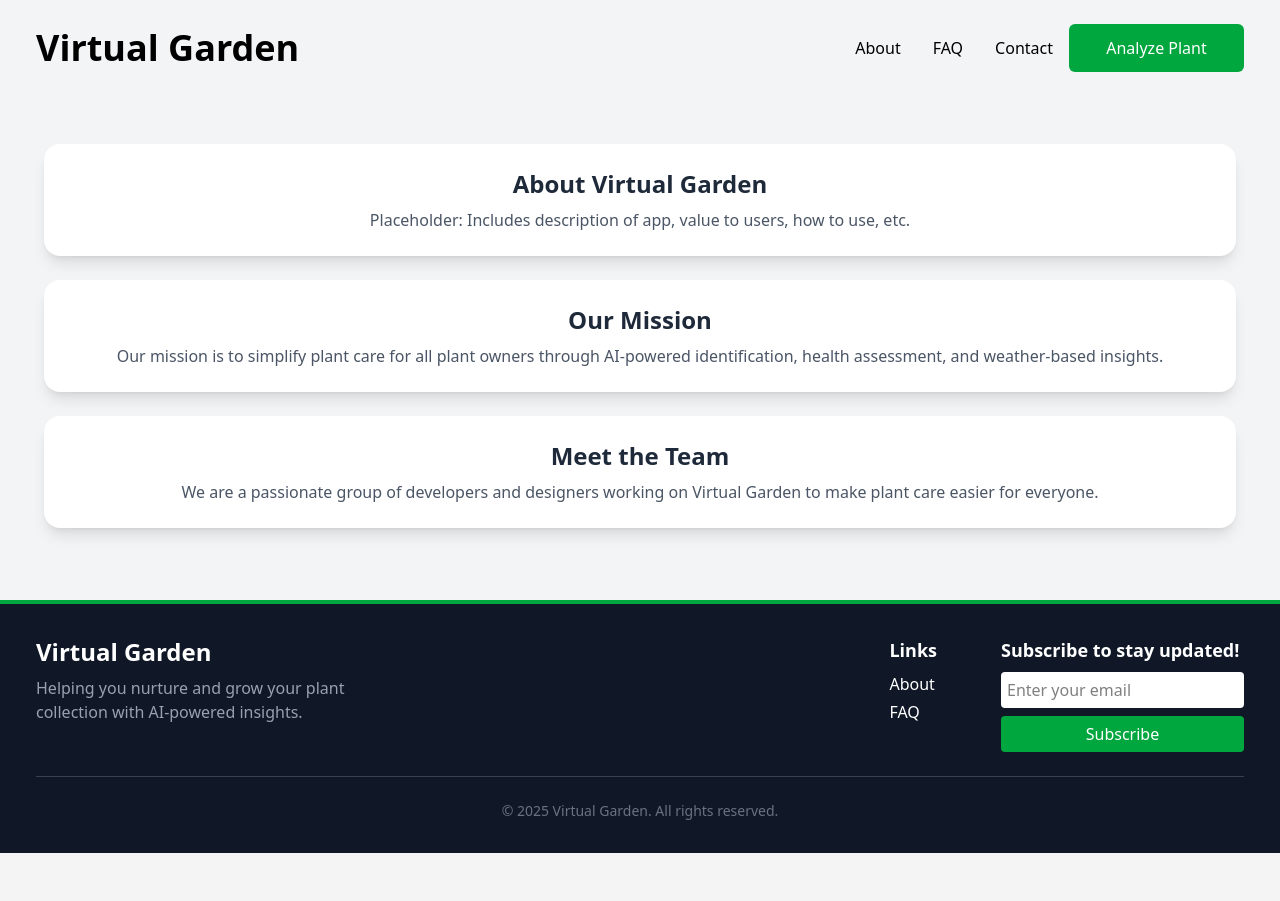
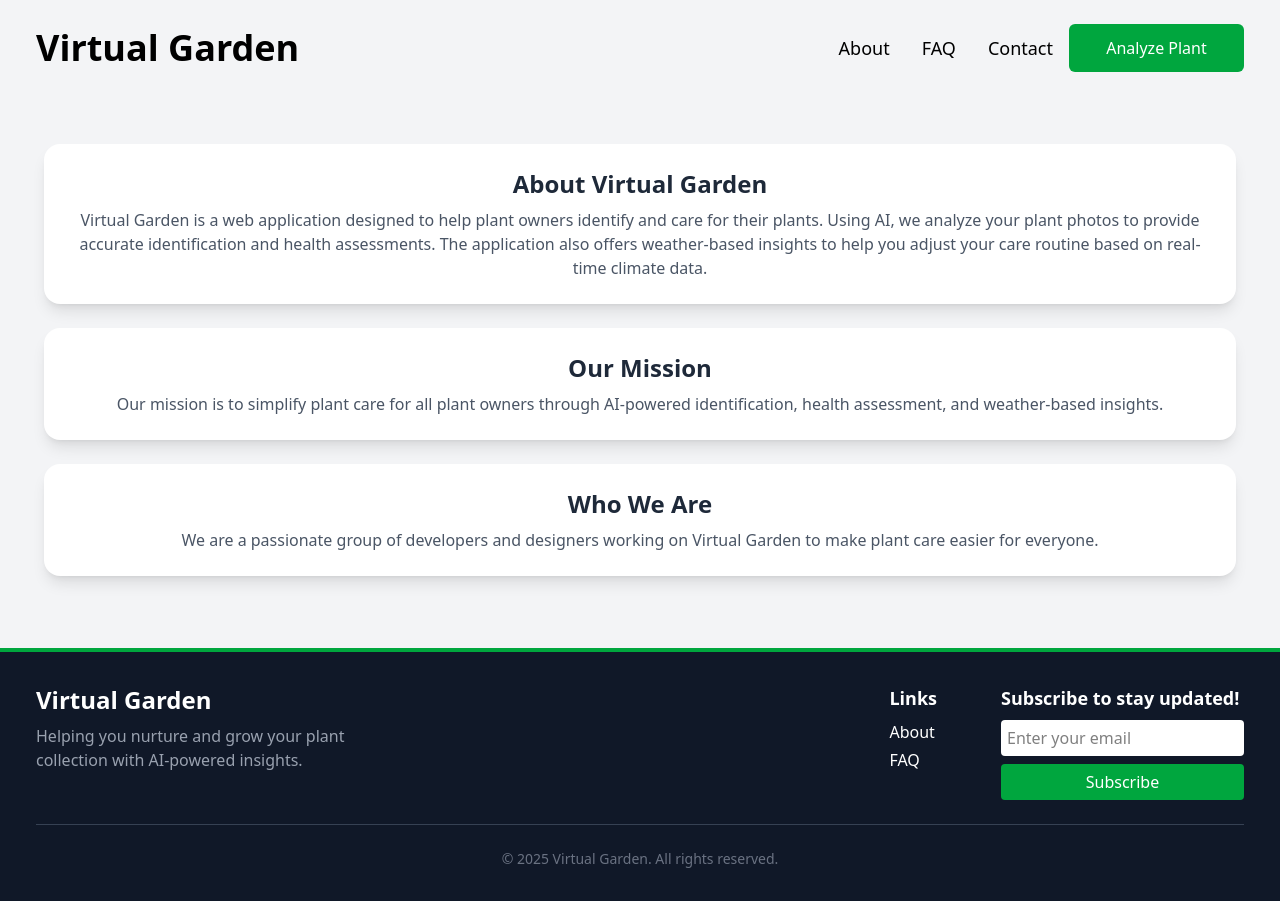
Before and after one commit to CMPT-276-SPRING-2025/final-project-22-vines, a React (Vite) app in the folder app/: page /About in a window 1280 px wide. Before the commit the page ends 853 px from the top, so only its background shows below. Built offline with nearby package versions, Linux system fonts and the light colour scheme; no server answers.

Commit message:
Add content to About and FAQ

```diff
--- a/app/src/components/Navbar.jsx
+++ b/app/src/components/Navbar.jsx
@@ -17,13 +17,13 @@ const Navbar = ({ onReset }) => {
         <Link to="/">Virtual Garden</Link>
       </h1>
       <ul className='flex'>
-        <li className='p-4 transition-all duration-1000 text-black hover:text-green-600'>
+        <li className='p-4 text-lg transition-all duration-300 text-black hover:text-green-600'>
           <Link to="/About">About</Link>
         </li>
-        <li className='p-4 transition-all duration-1000 text-black hover:text-green-600'>
+        <li className='p-4 text-lg transition-all duration-300 text-black hover:text-green-600'>
           <Link to="/FAQ">FAQ</Link>
         </li>
-        <li className='p-4 transition-all duration-1000 text-black hover:text-green-600'>
+        <li className='p-4 text-lg transition-all duration-300 text-black hover:text-green-600'>
           <Link to="/Contact">Contact</Link>
         </li>
       </ul>
--- a/app/src/pages/About.jsx
+++ b/app/src/pages/About.jsx
@@ -9,8 +9,12 @@ const About = () => {
         <div className="bg-white p-6 rounded-2xl shadow-lg mb-6">
           <h2 className="text-2xl font-semibold text-gray-800">About Virtual Garden</h2>
           <p className="text-gray-600 mt-2">
-            Placeholder: Includes description of app, value to users, how to use, etc.
+            Virtual Garden is a web application designed to help plant owners identify and care for their plants.
+            Using AI, we analyze your plant photos to provide accurate identification and health assessments.
+            The application also offers weather-based insights to help you adjust your care routine based on real-time climate data.
+
           </p>
+
         </div>
 
         <div className="bg-white p-6 rounded-2xl shadow-lg mb-6">
@@ -22,7 +26,7 @@ const About = () => {
         </div>
 
         <div className="bg-white p-6 rounded-2xl shadow-lg mb-6">
-          <h2 className="text-2xl font-semibold text-gray-800">Meet the Team</h2>
+          <h2 className="text-2xl font-semibold text-gray-800">Who We Are</h2>
           <p className="text-gray-600 mt-2">
             We are a passionate group of developers and designers working on Virtual Garden to
             make plant care easier for everyone.
--- a/app/src/pages/FAQ.jsx
+++ b/app/src/pages/FAQ.jsx
@@ -8,9 +8,10 @@ const FAQ = () => {
 
     const faqs = [
         { question: "What if the weather doesn't display?", answer: "If the webpage does not display the weather, please ensure that location access is granted and try uploading the photo again." },
-        { question: "Can I upload multiple plants in one photo?", answer: "It's recommended to upload one plant in one photo. If there are multiple plants, the AI may misidentify the species or provide inaccurate health information." },
-        { question: "Does the website store my plant data?", answer: "Sorry, we don't have the function yet. The data will be delete after you exist the analyze page." },
-        { question: "How often should I check the plant health updates?", answer: "You can check as often as you'd like! However, we suggest uploading a new photo every 1–2 weeks or after any major change in appearance to monitor your plant's condition." }
+        { question: "Can I upload multiple plants in one photo?", answer: "It's recommended to upload one plant per photo. If there are multiple plants, the AI may misidentify the species or provide inaccurate health information." },
+        { question: "Does the website store my plant data?", answer: "Sorry, we don't have this function yet. The data will be deleted after you exit the analyze page." },
+        { question: "How often should I check the plant health updates?", answer: "You can check as often as you'd like! However, we suggest uploading a new photo every 1–2 weeks or after any major change in appearance to monitor your plant's condition." },
+        { question: "What image formats are supported?" , answer: "Currently, we support PNG, JPEG, JPG, WEBP, or GIF formats. Please ensure your image is in one of these formats before uploading." },
         /* Add or edit questions and answers as needed */
     ];
 
--- a/app/src/pages/Home.jsx
+++ b/app/src/pages/Home.jsx
@@ -85,9 +85,9 @@ const Home = () => {
             {/* Step 3 */}
             <div className="flex flex-col items-center">
               <div className="w-80 h-80 flex items-center justify-center">
-                <img src={Step3} alt="Receive Analytics" className="w-60" />
+                <img src={Step3} alt="Receive Insights" className="w-60" />
               </div>
-              <p className="text-lg font-medium">Receive Analytics</p>
+              <p className="text-lg font-medium">Receive Insights</p>
             </div>
           </div>
         </div>
```
